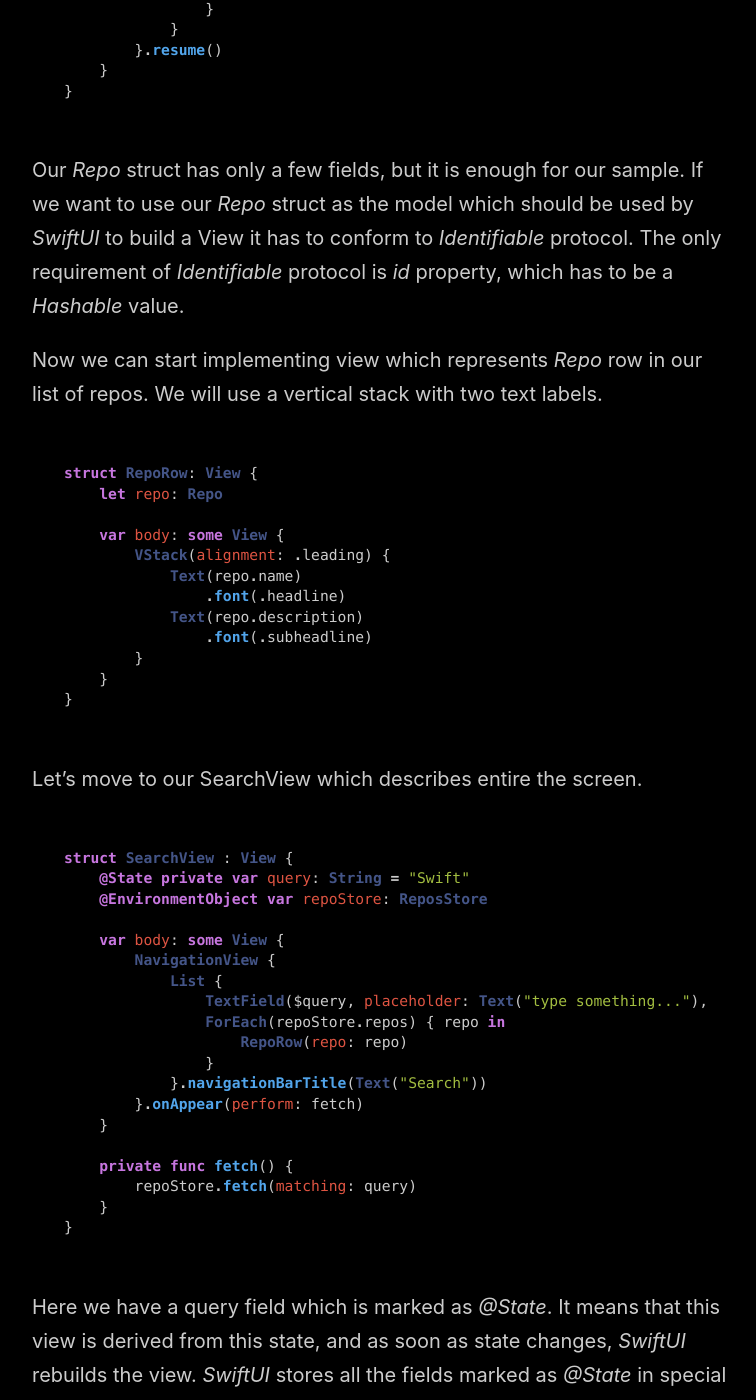
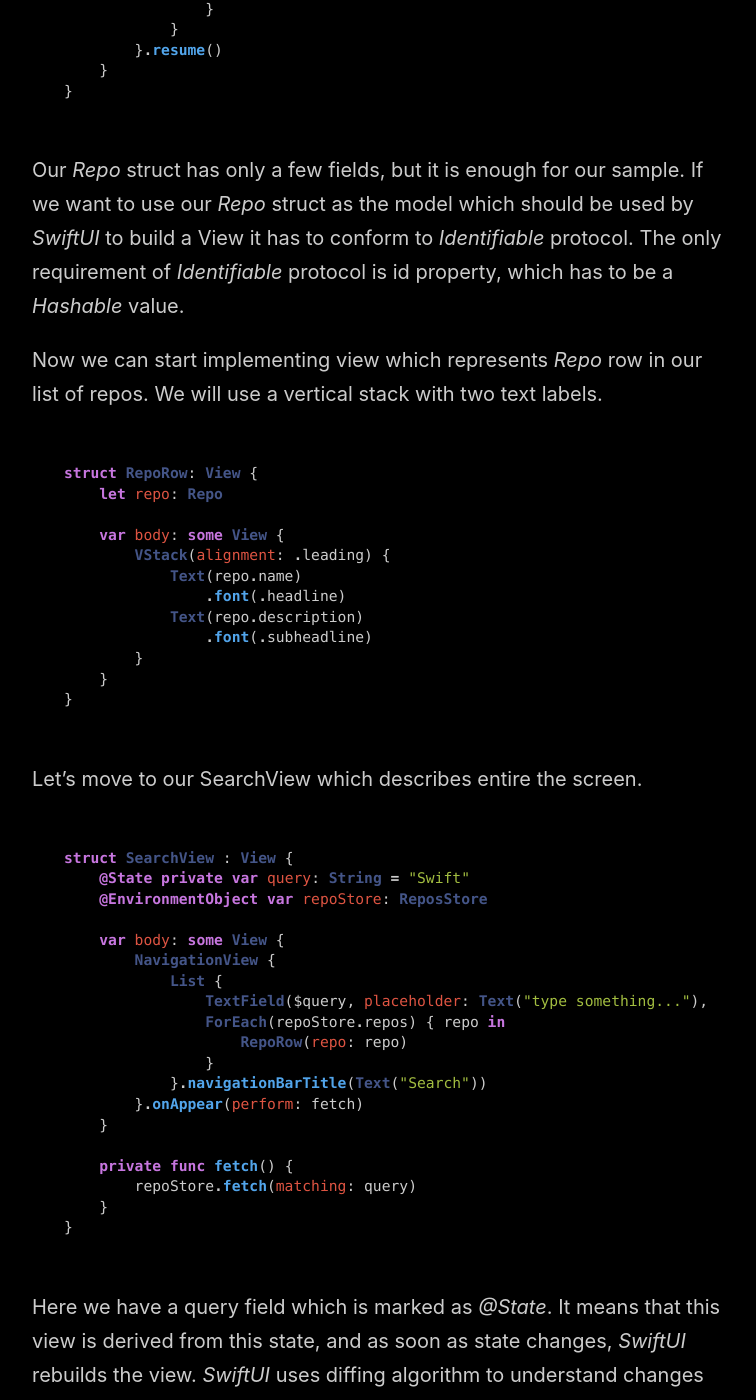
Before and after one commit to mecid/mecid.github.io, a Jekyll site: the page built from _posts/2019-06-05-swiftui-making-real-world-app.md, in a window 1280 px wide and 1400 px high, scrolled down 1891 px. Shown: the whole window, without its empty margins (258-1014 px from the left). Built offline with Jekyll 4.4.1, drawn with Linux system fonts in a browser that asks for light colours; some of the changed text lies outside the part shown.

Commit message:
Update 2019-06-05-swiftui-making-real-world-app.md

````diff
--- a/_posts/2019-06-05-swiftui-making-real-world-app.md
+++ b/_posts/2019-06-05-swiftui-making-real-world-app.md
@@ -61,7 +61,7 @@
 }
 ```
 
-Our *Repo* struct has only a few fields, but it is enough for our sample. If we want to use our *Repo* struct as the model which should be used by *SwiftUI* to build a View it has to conform to *Identifiable* protocol. The only requirement of *Identifiable* protocol is *id* property, which has to be a *Hashable* value.
+Our *Repo* struct has only a few fields, but it is enough for our sample. If we want to use our *Repo* struct as the model which should be used by *SwiftUI* to build a View it has to conform to *Identifiable* protocol. The only requirement of *Identifiable* protocol is id property, which has to be a *Hashable* value.
 
 Now we can start implementing view which represents *Repo* row in our list of repos. We will use a vertical stack with two text labels.
 
@@ -104,7 +104,7 @@
 }
 ```
 
-Here we have a query field which is marked as *@State*. It means that this view is derived from this state, and as soon as state changes, *SwiftUI* rebuilds the view. *SwiftUI* stores all the fields marked as *@State* in special separated memory, where only corresponded views can access and update them. *@State* is a new Swift feature called Property Wrapper, more about this feature you can read in [the proposal](https://github.com/apple/swift-evolution/blob/master/proposals/0258-property-delegates.md). The exciting aspect is the usage of *$query*, It means to get a reference for property wrapper, not value itself. We use it to connect *TextField* and *query* variable in two way binding.
+Here we have a query field which is marked as *@State*. It means that this view is derived from this state, and as soon as state changes, *SwiftUI* rebuilds the view. *SwiftUI* uses diffing algorithm to understand changes and update only corresponding views. *SwiftUI* stores all the fields marked as *@State* in special separated memory, where only corresponded views can access and update them. *@State* is a new Swift feature called Property Wrapper, more about this feature you can read in [the proposal](https://github.com/apple/swift-evolution/blob/master/proposals/0258-property-delegates.md). The exciting aspect is the usage of *$query*, It means to get a reference for property wrapper, not value itself. We use it to connect *TextField* and *query* variable in two way binding.
 
 Another interesting fact here is *@EnvironmentObject*. It is a part of feature called *Environment*. You can populate your *Environment* with all needed service classes and then access them from any view inside that *Environment*. The *Environment* is the right way of Dependency Injection with *SwiftUI*.
 
````
